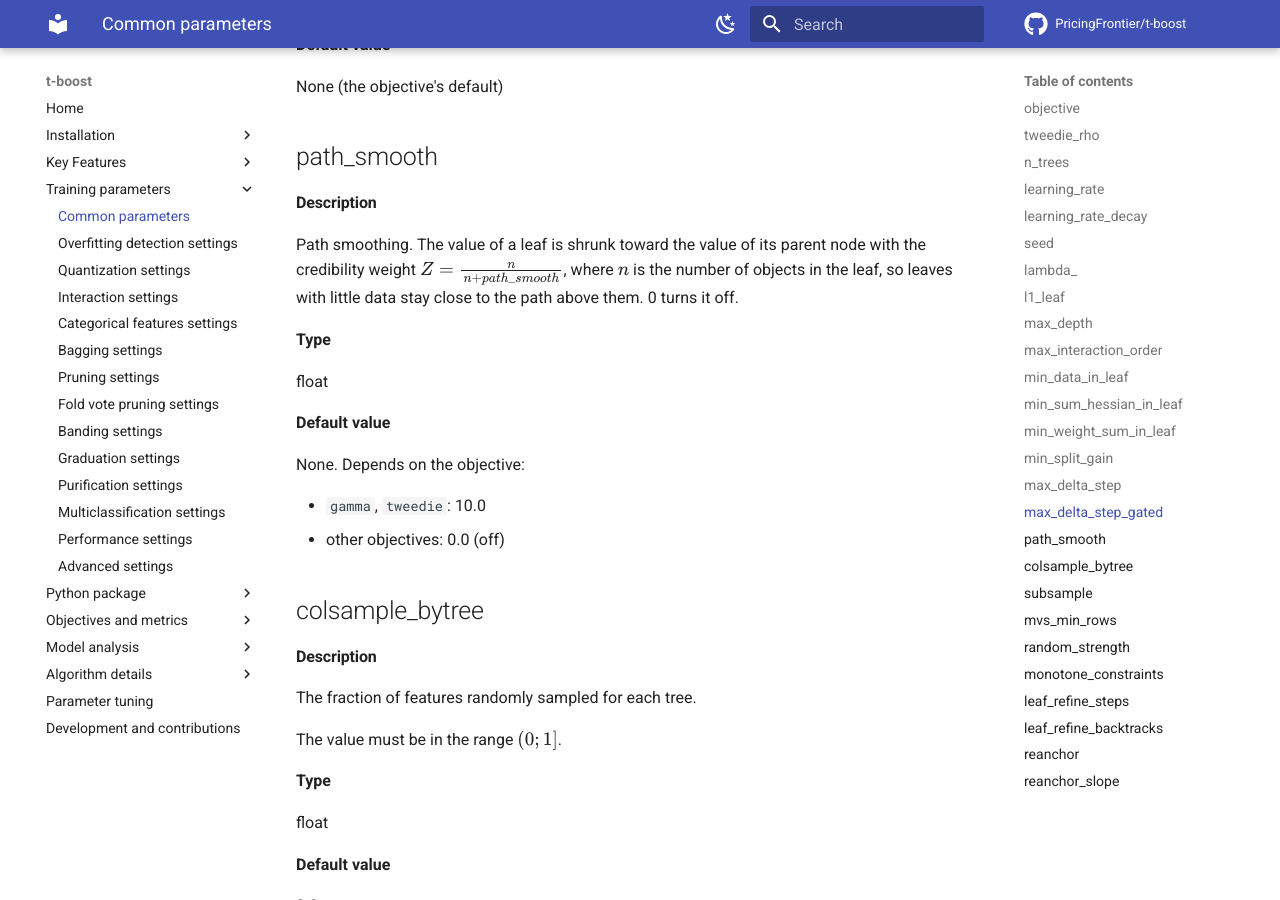
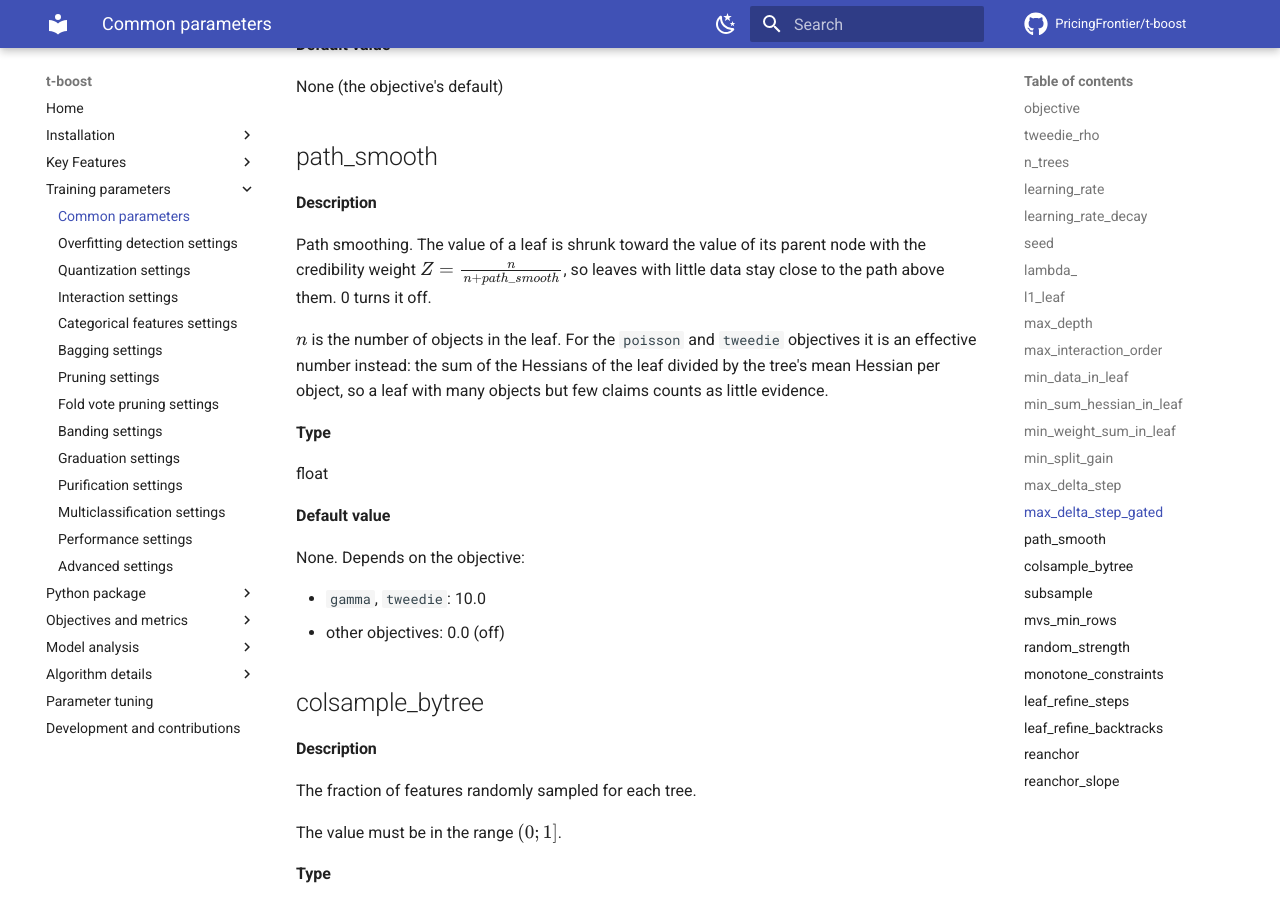
Before and after one commit to PricingFrontier/t-boost, an MkDocs documentation site: the page built from docs/training-parameters/common.md, in a window 1280 px wide and 900 px high, scrolled down 7933 px. Built offline with MkDocs 1.6.1 and Material for MkDocs 9.7.7, drawn with Linux system fonts in a browser that asks for light colours; comment, search, counter and statistics services are not loaded.

Commit message:
docs: say what path_smooth counts as a leaf's evidence
The row count, except for poisson and tweedie, where it is the leaf's
Hessian sum over the tree's mean Hessian per object.

Co-Authored-By: Claude Opus 5.5 <noreply@anthropic.com>
Claude-Session: https://claude.ai/code/session_01J9isoNHs4YVCJLM5E1TQFv

```diff
--- a/docs/training-parameters/common.md
+++ b/docs/training-parameters/common.md
@@ -346,8 +346,12 @@ None (the objective's default)
 #### Description
 
 Path smoothing. The value of a leaf is shrunk toward the value of its parent node with the
-credibility weight $Z = \frac{n}{n + path\_smooth}$, where $n$ is the number of objects in the
-leaf, so leaves with little data stay close to the path above them. 0 turns it off.
+credibility weight $Z = \frac{n}{n + path\_smooth}$, so leaves with little data stay close to the
+path above them. 0 turns it off.
+
+$n$ is the number of objects in the leaf. For the `poisson` and `tweedie` objectives it is an
+effective number instead: the sum of the Hessians of the leaf divided by the tree's mean Hessian
+per object, so a leaf with many objects but few claims counts as little evidence.
 
 **Type**
 
```
Also changed, not shown: docs/training-parameters/index.md (+2 -2 lines).
